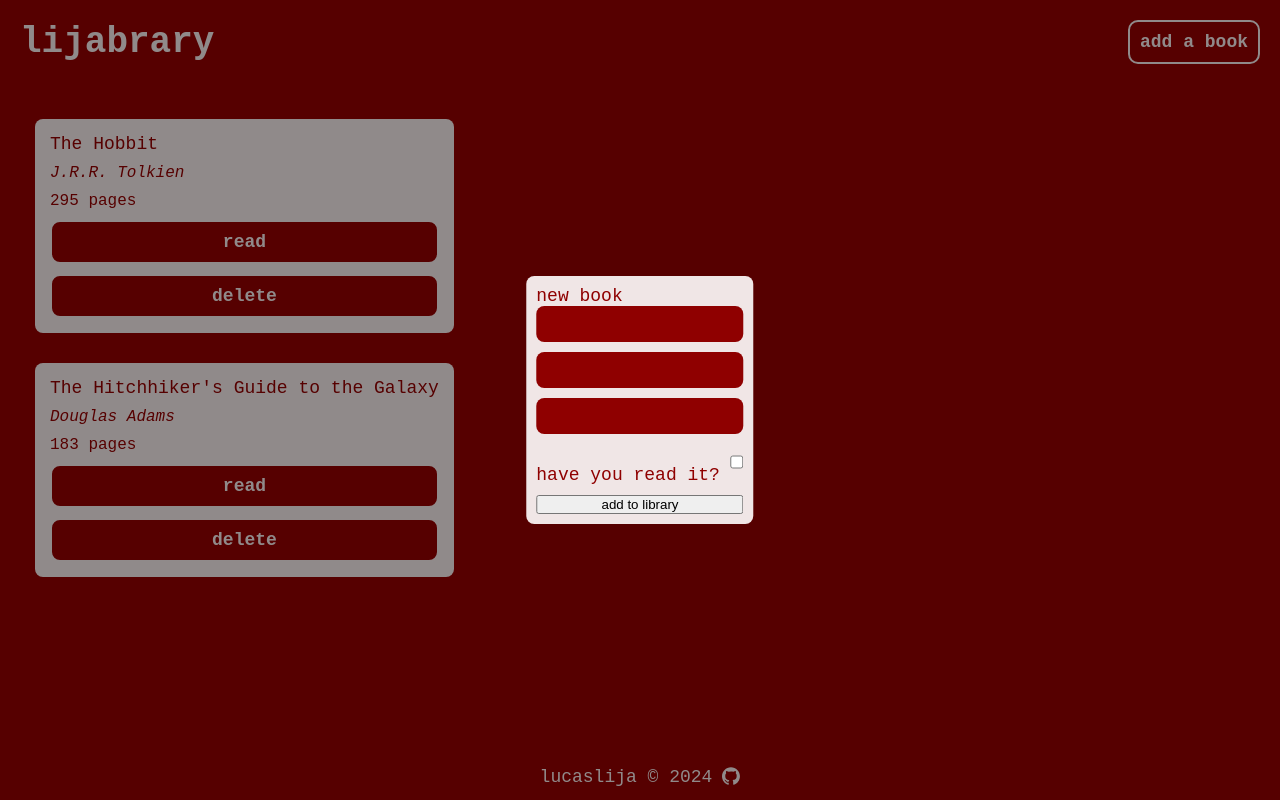
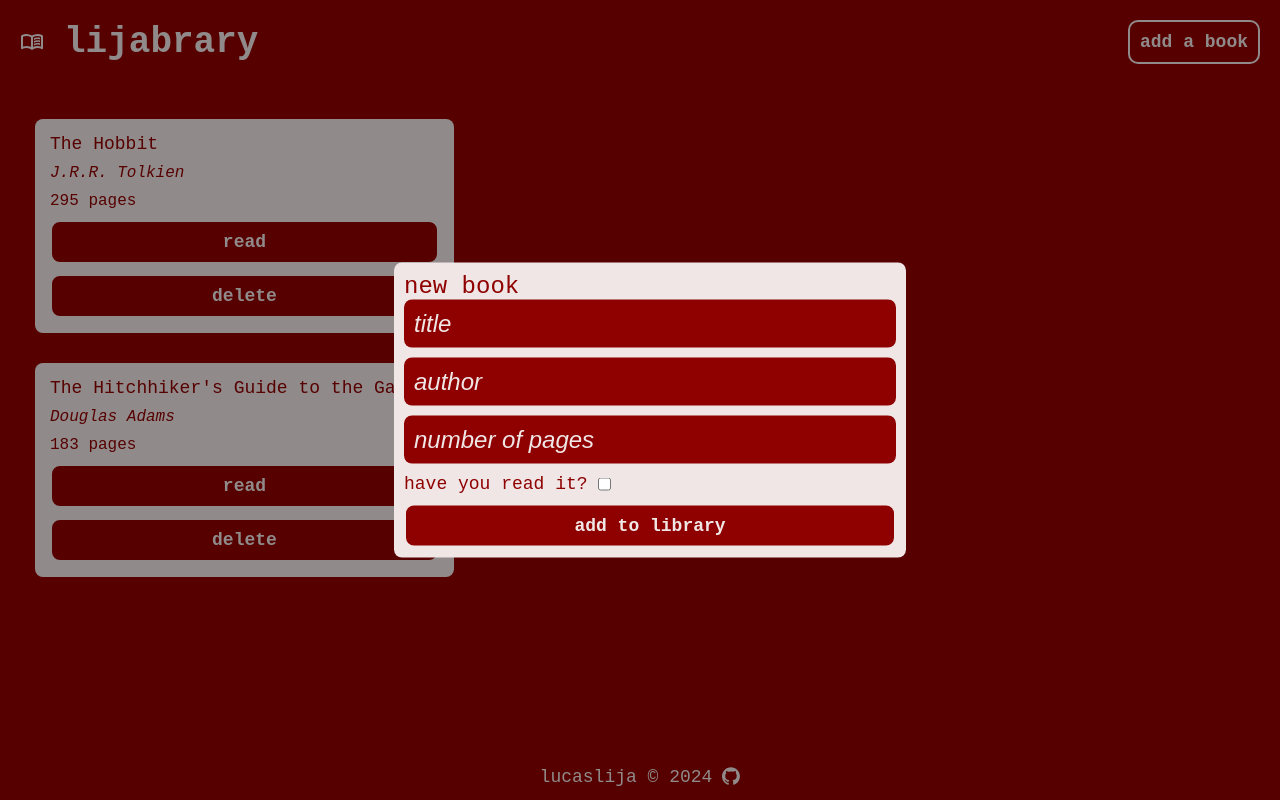
Before and after one commit to lucaslija/odin-library-redux, a plain HTML site: page index.html in a window 1280 px wide. Both pictures are taken after a click on the button "add a book". Drawn offline with Linux system fonts and the light colour scheme.

Commit message:
modal transition styling, logo icon

```diff
--- a/index.html
+++ b/index.html
@@ -11,7 +11,12 @@
 <body>
   <header>
     <div class="container">
-      <h1 class="logo">lijabrary</h1>
+      <div class="logo-container">
+        <svg xmlns="http://www.w3.org/2000/svg" height="24" viewBox="0 -960 960 960" width="24">
+          <path class="svg-icon-path" d="M560-564v-68q33-14 67.5-21t72.5-7q26 0 51 4t49 10v64q-24-9-48.5-13.5T700-600q-38 0-73 9.5T560-564Zm0 220v-68q33-14 67.5-21t72.5-7q26 0 51 4t49 10v64q-24-9-48.5-13.5T700-380q-38 0-73 9t-67 27Zm0-110v-68q33-14 67.5-21t72.5-7q26 0 51 4t49 10v64q-24-9-48.5-13.5T700-490q-38 0-73 9.5T560-454ZM260-320q47 0 91.5 10.5T440-278v-394q-41-24-87-36t-93-12q-36 0-71.5 7T120-692v396q35-12 69.5-18t70.5-6Zm260 42q44-21 88.5-31.5T700-320q36 0 70.5 6t69.5 18v-396q-33-14-68.5-21t-71.5-7q-47 0-93 12t-87 36v394Zm-40 118q-48-38-104-59t-116-21q-42 0-82.5 11T100-198q-21 11-40.5-1T40-234v-482q0-11 5.5-21T62-752q46-24 96-36t102-12q58 0 113.5 15T480-740q51-30 106.5-45T700-800q52 0 102 12t96 36q11 5 16.5 15t5.5 21v482q0 23-19.5 35t-40.5 1q-37-20-77.5-31T700-240q-60 0-116 21t-104 59ZM280-494Z"/>
+        </svg>
+        <h1 class="logo">lijabrary</h1>
+      </div>
       <button class="btn" id="addBtn">add a book</button>
     </div>
   </header>
@@ -25,21 +30,21 @@
       <p>lucaslija &copy; 2024</p>
       <a href="https://github.com/lucaslija">
         <svg viewbox="0 0 98 96" width="18" height="18" xmlns="http://www.w3.org/2000/svg">
-          <path class="nav-icon-path" fill-rule="evenodd" clip-rule="evenodd" d="M48.854 0C21.839 0 0 22 0 49.217c0 21.756 13.993 40.172 33.405 46.69 2.427.49 3.316-1.059 3.316-2.362 0-1.141-.08-5.052-.08-9.127-13.59 2.934-16.42-5.867-16.42-5.867-2.184-5.704-5.42-7.17-5.42-7.17-4.448-3.015.324-3.015.324-3.015 4.934.326 7.523 5.052 7.523 5.052 4.367 7.496 11.404 5.378 14.235 4.074.404-3.178 1.699-5.378 3.074-6.6-10.839-1.141-22.243-5.378-22.243-24.283 0-5.378 1.94-9.778 5.014-13.2-.485-1.222-2.184-6.275.486-13.038 0 0 4.125-1.304 13.426 5.052a46.97 46.97 0 0 1 12.214-1.63c4.125 0 8.33.571 12.213 1.63 9.302-6.356 13.427-5.052 13.427-5.052 2.67 6.763.97 11.816.485 13.038 3.155 3.422 5.015 7.822 5.015 13.2 0 18.905-11.404 23.06-22.324 24.283 1.78 1.548 3.316 4.481 3.316 9.126 0 6.6-.08 11.897-.08 13.526 0 1.304.89 2.853 3.316 2.364 19.412-6.52 33.405-24.935 33.405-46.691C97.707 22 75.788 0 48.854 0z" fill="#fff"/>
+          <path class="svg-icon-path" fill-rule="evenodd" clip-rule="evenodd" d="M48.854 0C21.839 0 0 22 0 49.217c0 21.756 13.993 40.172 33.405 46.69 2.427.49 3.316-1.059 3.316-2.362 0-1.141-.08-5.052-.08-9.127-13.59 2.934-16.42-5.867-16.42-5.867-2.184-5.704-5.42-7.17-5.42-7.17-4.448-3.015.324-3.015.324-3.015 4.934.326 7.523 5.052 7.523 5.052 4.367 7.496 11.404 5.378 14.235 4.074.404-3.178 1.699-5.378 3.074-6.6-10.839-1.141-22.243-5.378-22.243-24.283 0-5.378 1.94-9.778 5.014-13.2-.485-1.222-2.184-6.275.486-13.038 0 0 4.125-1.304 13.426 5.052a46.97 46.97 0 0 1 12.214-1.63c4.125 0 8.33.571 12.213 1.63 9.302-6.356 13.427-5.052 13.427-5.052 2.67 6.763.97 11.816.485 13.038 3.155 3.422 5.015 7.822 5.015 13.2 0 18.905-11.404 23.06-22.324 24.283 1.78 1.548 3.316 4.481 3.316 9.126 0 6.6-.08 11.897-.08 13.526 0 1.304.89 2.853 3.316 2.364 19.412-6.52 33.405-24.935 33.405-46.691C97.707 22 75.788 0 48.854 0z" fill="#fff"/>
         </svg>
       </a>
     </footer>
     <div class="modal" id="addBookModal">
       <p class="addBookMessage">new book</p>
       <form id="addBookForm">
-        <input type="text" name="book-name" id="bookName">
-        <input type="text" name="book-title" id="bookTitle">
-        <input type="number" name="book-pages" id="bookPages">
+        <input type="text" name="book-title" id="bookTitle" placeholder="title" required maxlength="100">
+        <input type="text" name="book-author" id="bookAuthor" placeholder="author" required maxlength="100">
+        <input type="number" name="book-pages" id="bookPages" placeholder="number of pages" required max="1000000">
         <div class="is-read-container">
           <label for="is-read">have you read it?</label>
           <input type="checkbox" name="is-read" id="isReadBox">
         </div>
-        <button type="submit" id="submitBtn">add to library</button>
+        <button type="submit" class="btn" id="submitBtn">add to library</button>
       </form>
     </div>
     <div class="modal" id="overlay"></div>
--- a/styles.css
+++ b/styles.css
@@ -55,6 +55,12 @@
   align-items: center;
 }
 
+.logo-container {
+  display: flex;
+  gap: var(--spacing-lg);
+  align-items: center;
+}
+
 .logo {
   font-size: var(--font-xl);
 }
@@ -99,31 +105,35 @@
   gap: var(--spacing-sm);
 }
 
-.nav-icon-path {
+.svg-icon-path {
   fill: var(--white);
 }
 
 /* modal */
 
-.modal {
-  display: none;
-}
-
-#addBookModal.active {
+#addBookModal {
   z-index: 2;
   position: absolute;
   top: 50%;
   left: 50%;
-  transform: translate(-50%, -50%);
+  width: 40vw;
 
-  display: flex;
   flex-direction: column;
+  gap: var(--spacing-md);
 
   background-color: var(--white);
   color: var(--red);
   padding: var(--spacing-sm);
+  margin: var(--spacing-sm);
   font-size: var(--font-md);
   border-radius: var(--border-radius);
+
+  transform: translate(-50%, -50%) scale(0);
+  transition: .2s ease-in-out;
+}
+
+#addBookModal.active {
+  transform: translate(-50%, -50%) scale(1);
 }
 
 #addBookForm {
@@ -137,7 +147,23 @@
   color: var(--white);
   border: none;
   border-radius: var(--border-radius);
-  height: var(--font-xl);
+  font-size: var(--font-lg);
+  padding: var(--spacing-sm);
+}
+
+input::placeholder {
+  color: inherit;
+  font-style: italic;
+}
+
+.addBookMessage {
+  font-size: var(--font-lg);
+}
+
+.is-read-container {
+  display: flex;
+  align-items: center;
+  gap: var(--spacing-sm);
 }
 
 #overlay.active {
```
